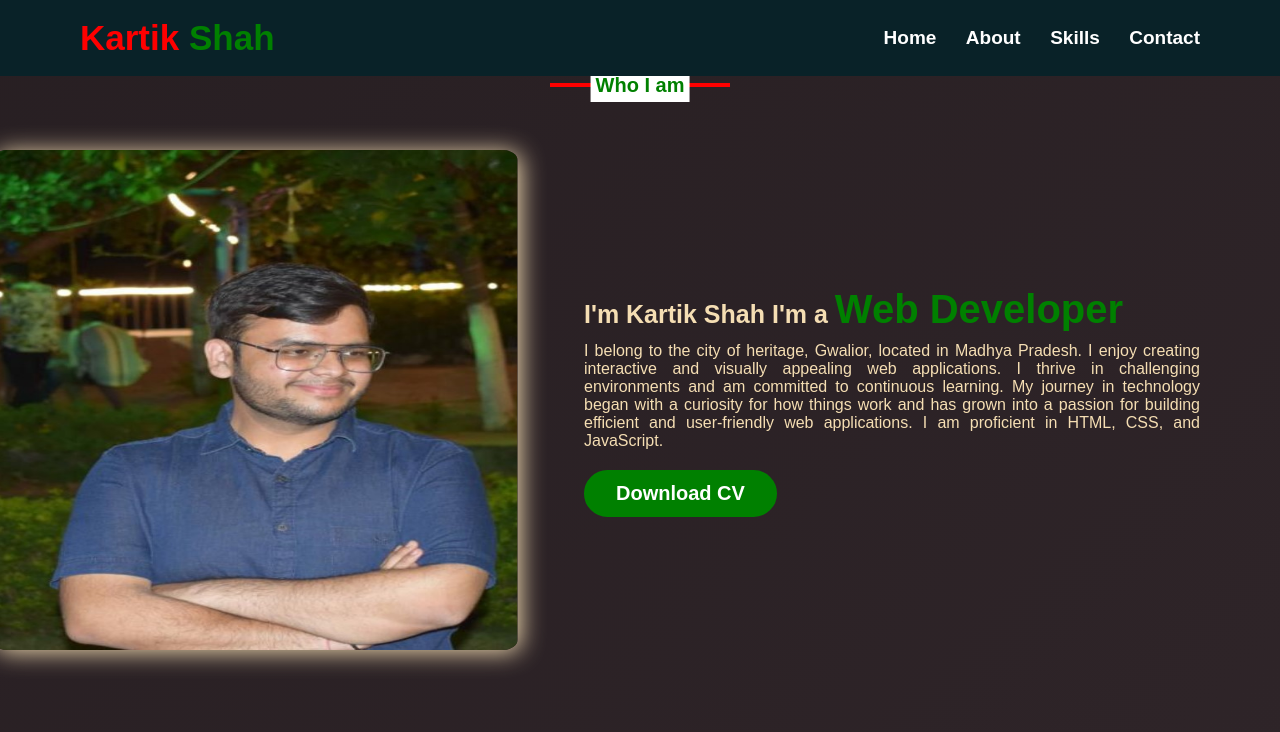
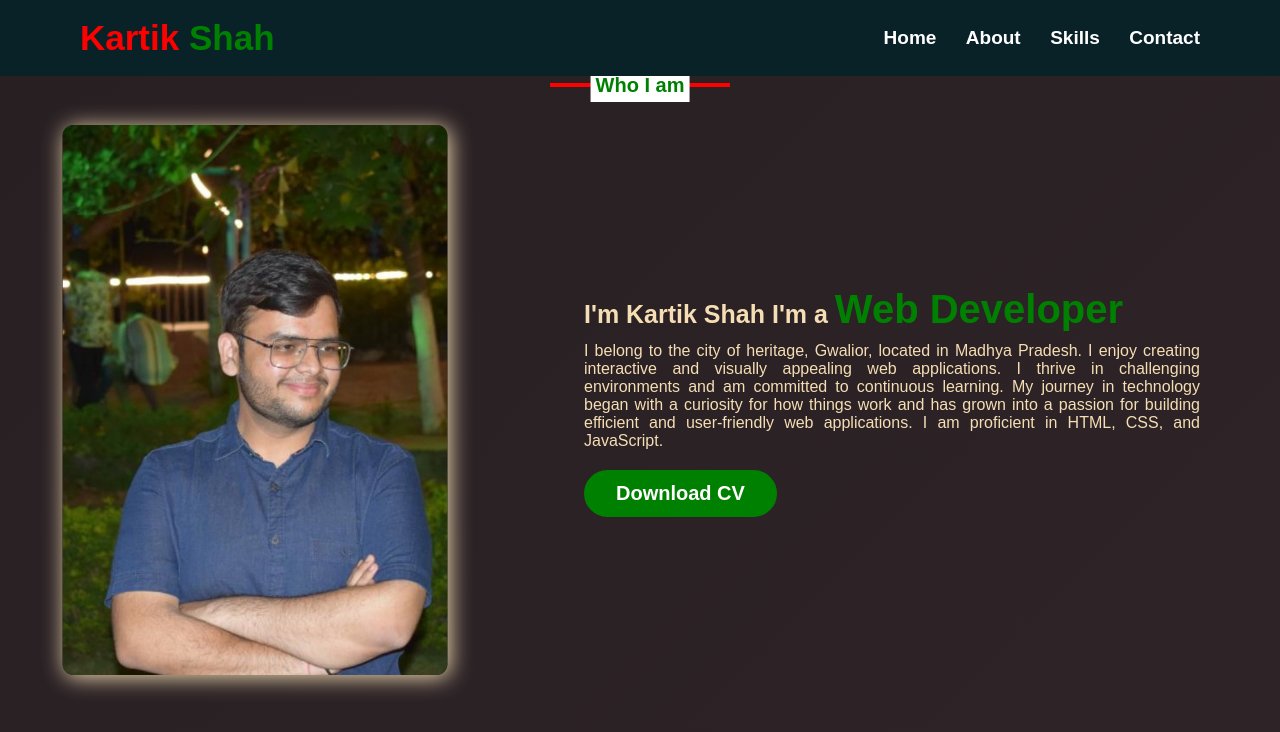
Before and after one commit to KartikShah369/My-Portfolio, a plain HTML site: page index.html in a window 1280 px wide. In both pictures the pointer is over the picture 255 px from the left and 1475 px from the top of the page. Shown: the part 1075-1807 px from the top of the page. Drawn offline with nearby package versions, Linux system fonts and the light colour scheme.

Commit message:
Fixed the photo

```diff
--- a/style.css
+++ b/style.css
@@ -289,7 +289,7 @@ section {
   box-shadow: 2px 2px 20px;
 }
 .about .about-content .left img:hover {
-  transform: scaleX(1.5);
+  transform: scale(1.1);
 }
 .about .about-content .right {
   width: 55%;
```
